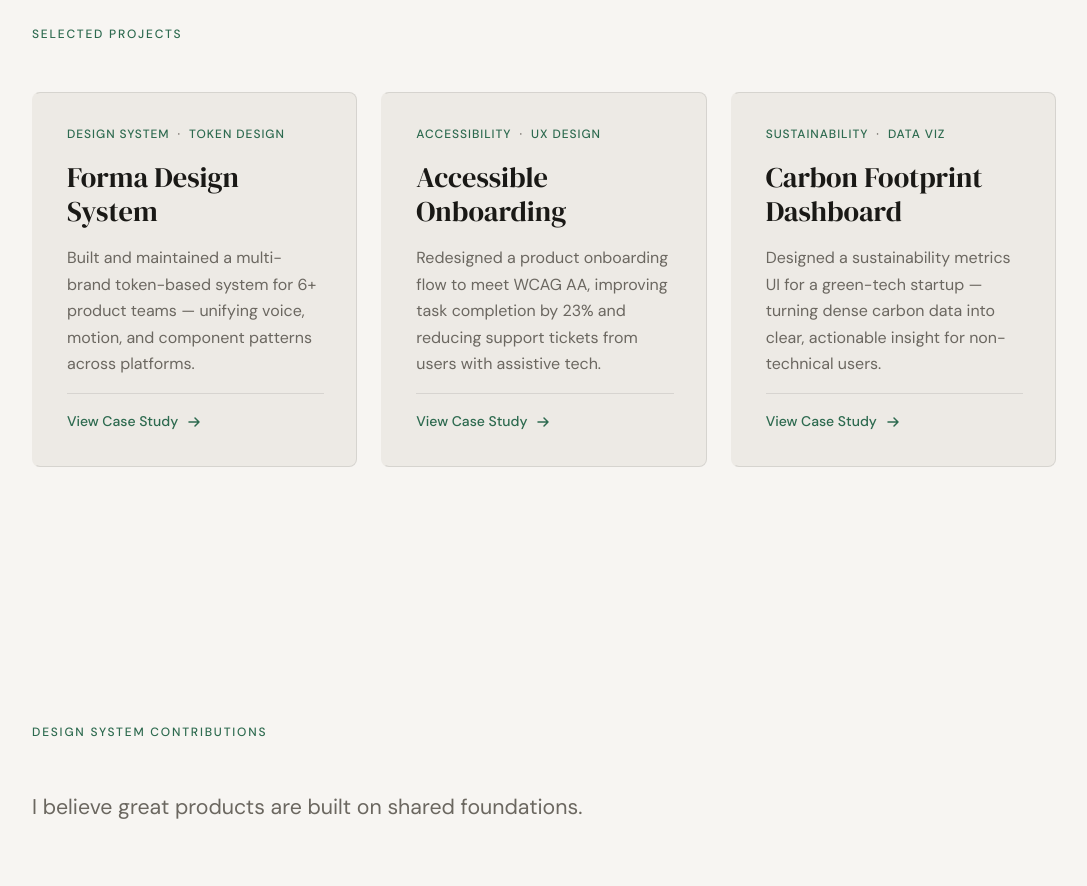
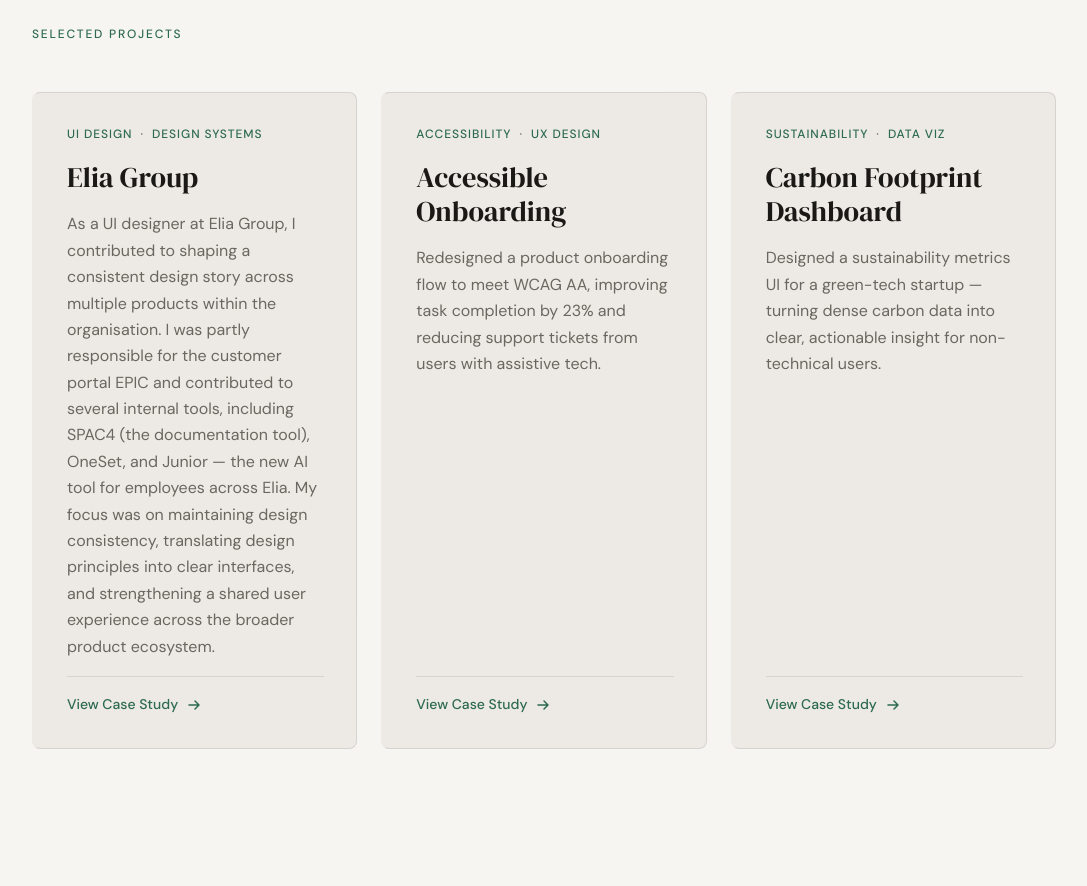
Before and after one commit to studiolammar-creator/Erhan-Portfolio, a plain HTML site: page index.html in a window 1280 px wide. Shown: the part 2180-3066 px from the top of the page, without its empty margins (96-1183 px from the left). Drawn offline with Linux system fonts and the light colour scheme.

Commit message:
Update project card: Forma Design System → Elia Group with new description

```diff
--- a/index.html
+++ b/index.html
@@ -177,14 +177,14 @@
           <article class="project-card" aria-labelledby="project-1-title">
             <div class="project-card__inner">
               <div class="project-card__tags" aria-label="Tags">
-                <span class="project-tag">Design System</span>
-                <span class="project-tag">Token Design</span>
+                <span class="project-tag">UI Design</span>
+                <span class="project-tag">Design Systems</span>
               </div>
-              <h3 class="project-card__title" id="project-1-title">Forma Design System</h3>
+              <h3 class="project-card__title" id="project-1-title">Elia Group</h3>
               <p class="project-card__desc">
-                Built and maintained a multi-brand token-based system for 6+ product teams — unifying voice, motion, and component patterns across platforms.
+                As a UI designer at Elia Group, I contributed to shaping a consistent design story across multiple products within the organisation. I was partly responsible for the customer portal EPIC and contributed to several internal tools, including SPAC4 (the documentation tool), OneSet, and Junior — the new AI tool for employees across Elia. My focus was on maintaining design consistency, translating design principles into clear interfaces, and strengthening a shared user experience across the broader product ecosystem.
               </p>
-              <a href="projects/forma-design-system.html" class="project-card__link" aria-label="View Forma Design System case study">
+              <a href="projects/forma-design-system.html" class="project-card__link" aria-label="View Elia Group case study">
                 View Case Study
                 <svg width="16" height="16" viewBox="0 0 16 16" fill="none" aria-hidden="true">
                   <path d="M3 8h10M9 4l4 4-4 4" stroke="currentColor" stroke-width="1.5" stroke-linecap="round" stroke-linejoin="round"/>
```
